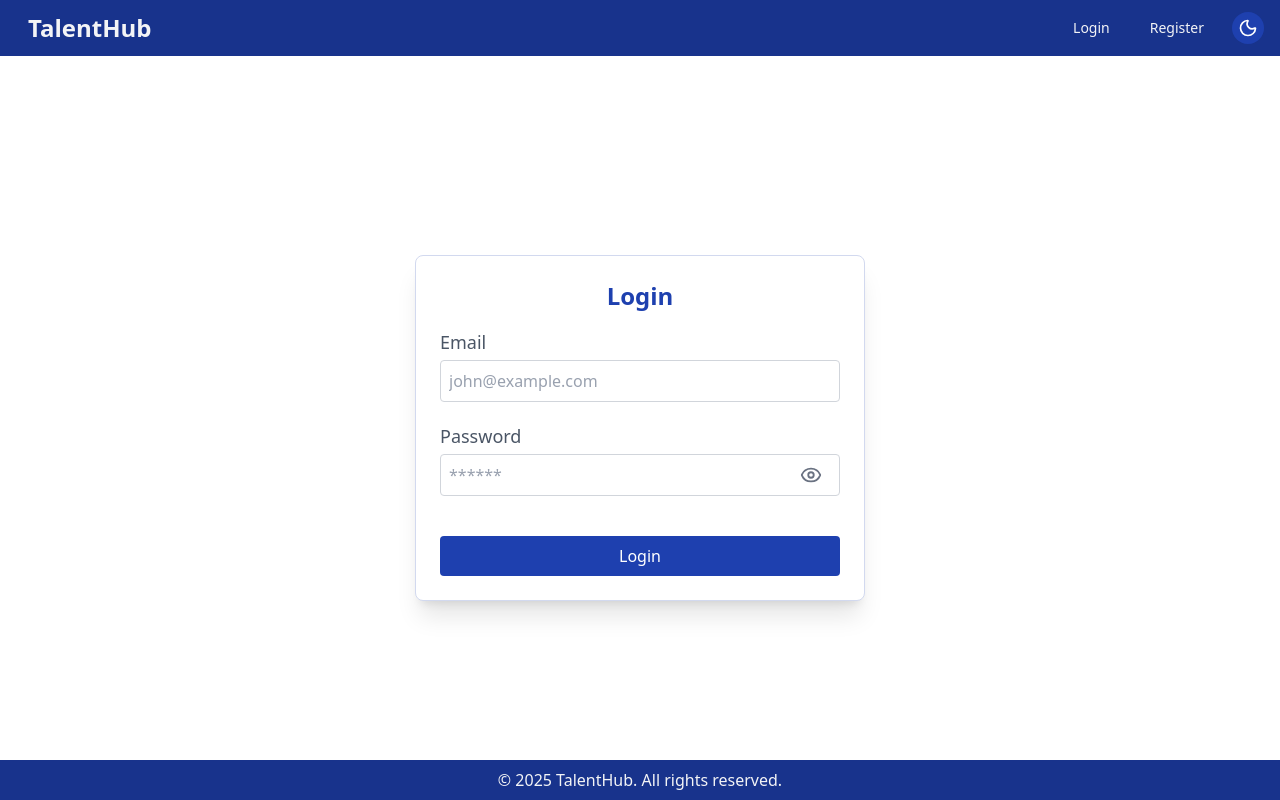
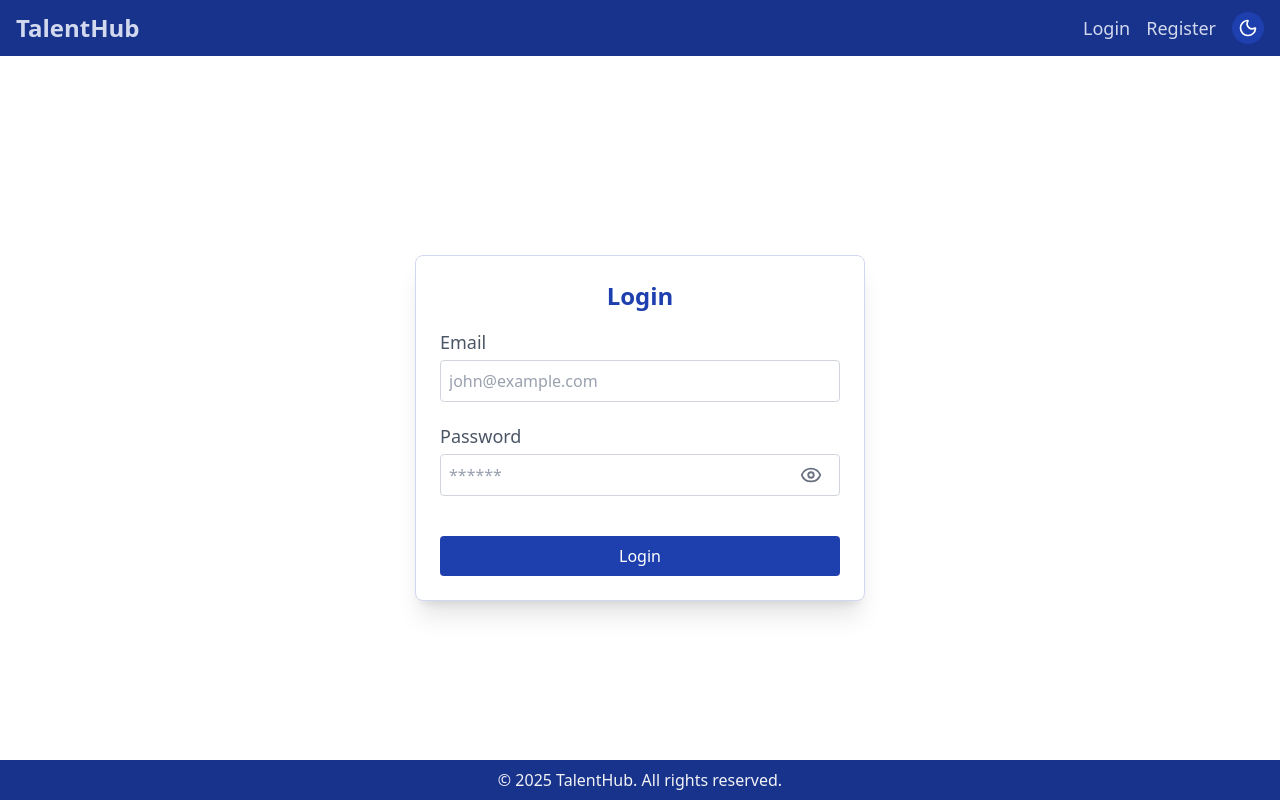
Before and after one commit to tewodros-m/TalentHub, a React (Vite) app in the folder frontend/: page /login in a window 1280 px wide. Built offline with nearby package versions, Linux system fonts and the light colour scheme; no server answers.

Commit message:
feat: add custom size option to buttons and refactor Navbar

```diff
--- a/frontend/src/components/Navbar.tsx
+++ b/frontend/src/components/Navbar.tsx
@@ -19,14 +19,14 @@ const Navbar = () => {
   };
 
   return (
-    <nav className='h-14 flex items-center bg-primary-600 dark:bg-primary-100 text-gray-100 dark:text-gray-900 px-4'>
+    <nav className='h-14 flex items-center bg-primary-600 dark:bg-primary-100 text-primary-100 dark:text-primary-900 px-4'>
       <div className='max-w-[1340px] w-full mx-auto flex justify-between items-center'>
         {/* Logo */}
         <LinkButton
           to='/'
-          size='sm'
+          size='custom'
           variant='custom'
-          className='!text-2xl !font-bold'
+          className='text-2xl !font-bold '
         >
           TalentHub
         </LinkButton>
@@ -37,17 +37,17 @@ const Navbar = () => {
             <>
               <LinkButton
                 to='/login'
-                size='sm'
+                size='custom'
                 variant='custom'
-                className='hover:underline'
+                className='hover:underline text-lg'
               >
                 Login
               </LinkButton>
               <LinkButton
                 to='/register'
-                size='sm'
+                size='custom'
                 variant='custom'
-                className='hover:underline'
+                className='hover:underline text-lg'
               >
                 Register
               </LinkButton>
@@ -56,9 +56,9 @@ const Navbar = () => {
           {isAuthenticated && role === 'applicant' && (
             <LinkButton
               to='/applicant/dashboard'
-              size='sm'
+              size='custom'
               variant='custom'
-              className='hover:underline'
+              className='hover:underline text-lg'
             >
               My Applications
             </LinkButton>
@@ -66,9 +66,9 @@ const Navbar = () => {
           {isAuthenticated && role === 'employer' && (
             <LinkButton
               to='/employer/dashboard'
-              size='sm'
+              size='custom'
               variant='custom'
-              className='hover:underline'
+              className='hover:underline text-lg'
             >
               Employer Dashboard
             </LinkButton>
@@ -76,7 +76,7 @@ const Navbar = () => {
           {isAuthenticated && role === 'admin' && (
             <LinkButton
               to='/admin/dashboard'
-              size='sm'
+              size='custom'
               variant='custom'
               className='hover:underline'
             >
@@ -86,9 +86,9 @@ const Navbar = () => {
           {isAuthenticated && (
             <Button
               onClick={handleLogout}
-              size='sm'
+              size='custom'
               variant='custom'
-              className='hover:underline'
+              className='hover:underline text-lg'
             >
               Logout
             </Button>
--- a/frontend/src/components/ui/Button.tsx
+++ b/frontend/src/components/ui/Button.tsx
@@ -3,7 +3,7 @@ import { cn } from '../../utils/cn'; // helper for merging classes
 
 type ButtonProps = React.ButtonHTMLAttributes<HTMLButtonElement> & {
   variant?: 'primary' | 'secondary' | 'danger' | 'outline' | 'custom';
-  size?: 'sm' | 'md' | 'lg';
+  size?: 'sm' | 'md' | 'lg' | 'custom';
   isLoading?: boolean;
 };
 
@@ -25,6 +25,7 @@ const sizes: Record<string, string> = {
   sm: 'px-3 py-1 text-sm',
   md: 'px-4 py-2 text-base',
   lg: 'px-6 py-3 text-lg',
+  custom: '', // no default sizing
 };
 
 const Button: React.FC<ButtonProps> = ({
--- a/frontend/src/components/ui/IconButton.tsx
+++ b/frontend/src/components/ui/IconButton.tsx
@@ -2,7 +2,7 @@ import React from 'react';
 import { cn } from '../../utils/cn';
 
 type IconButtonProps = React.ButtonHTMLAttributes<HTMLButtonElement> & {
-  size?: 'sm' | 'md' | 'lg';
+  size?: 'sm' | 'md' | 'lg' | 'custom';
   variant?: 'primary' | 'secondary' | 'danger' | 'outline' | 'custom';
   isLoading?: boolean;
 };
@@ -22,6 +22,7 @@ const sizes: Record<string, string> = {
   sm: 'w-8 h-8 p-1',
   md: 'w-10 h-10 p-2',
   lg: 'w-12 h-12 p-3',
+  custom: '',
 };
 
 const baseStyles =
--- a/frontend/src/components/ui/LinkButton.tsx
+++ b/frontend/src/components/ui/LinkButton.tsx
@@ -4,7 +4,7 @@ import { cn } from '../../utils/cn';
 
 type LinkButtonProps = LinkProps & {
   variant?: 'primary' | 'secondary' | 'danger' | 'outline' | 'custom';
-  size?: 'sm' | 'md' | 'lg';
+  size?: 'sm' | 'md' | 'lg' | 'custom';
   className?: string;
 };
 
@@ -33,6 +33,7 @@ const LinkButton: React.FC<LinkButtonProps> = ({
     sm: 'px-3 py-1 text-sm',
     md: 'px-4 py-2 text-base',
     lg: 'px-6 py-3 text-lg',
+    custom: '',
   };
 
   return (
```
